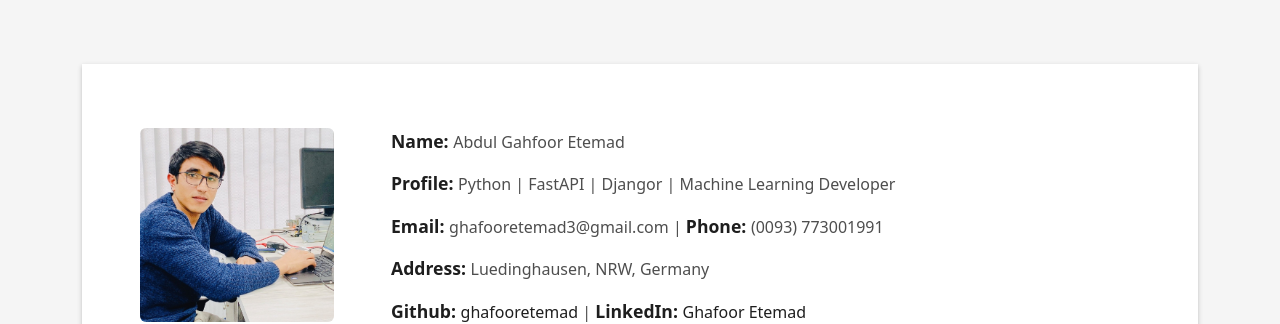
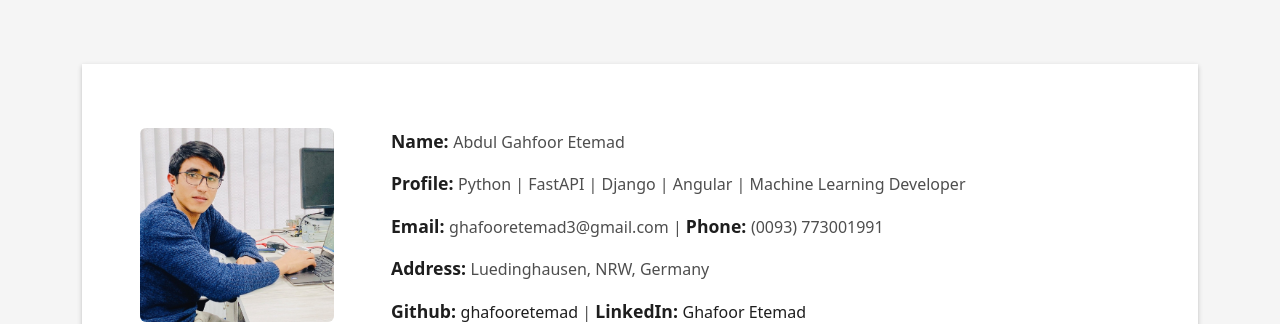
Before and after one commit to ghafooretemad/ghafooretemad.github.io, a plain HTML site: page index.html in a window 1280 px wide. Shown: the top 324 px of the page. Drawn offline with Linux system fonts and the light colour scheme.

Commit message:
Spelling mistakes resolved

```diff
--- a/index.html
+++ b/index.html
@@ -131,7 +131,7 @@
                 <div class="col-md-9">
                     <div class="about-info">
                       <p><span class="title-s">Name: </span> <span>Abdul Gahfoor Etemad</span></p>
-                      <p><span class="title-s">Profile: </span> <span> Python | FastAPI | Djangor | Machine Learning Developer </span></p>
+                      <p><span class="title-s">Profile: </span> <span> Python | FastAPI | Django | Angular | Machine Learning Developer </span></p>
                       <p><span class="title-s">Email: </span> <span>ghafooretemad3@gmail.com</span> | <span class="title-s">Phone: </span> <span>(0093) 773001991</span></p>
                       <p><span class="title-s">Address: </span> <span>Luedinghausen, NRW, Germany</span></p>
                       <p><span class="title-s">Github: </span> <a href="https://github.com/ghafooretemad" target="_blank">ghafooretemad</a> |
```
